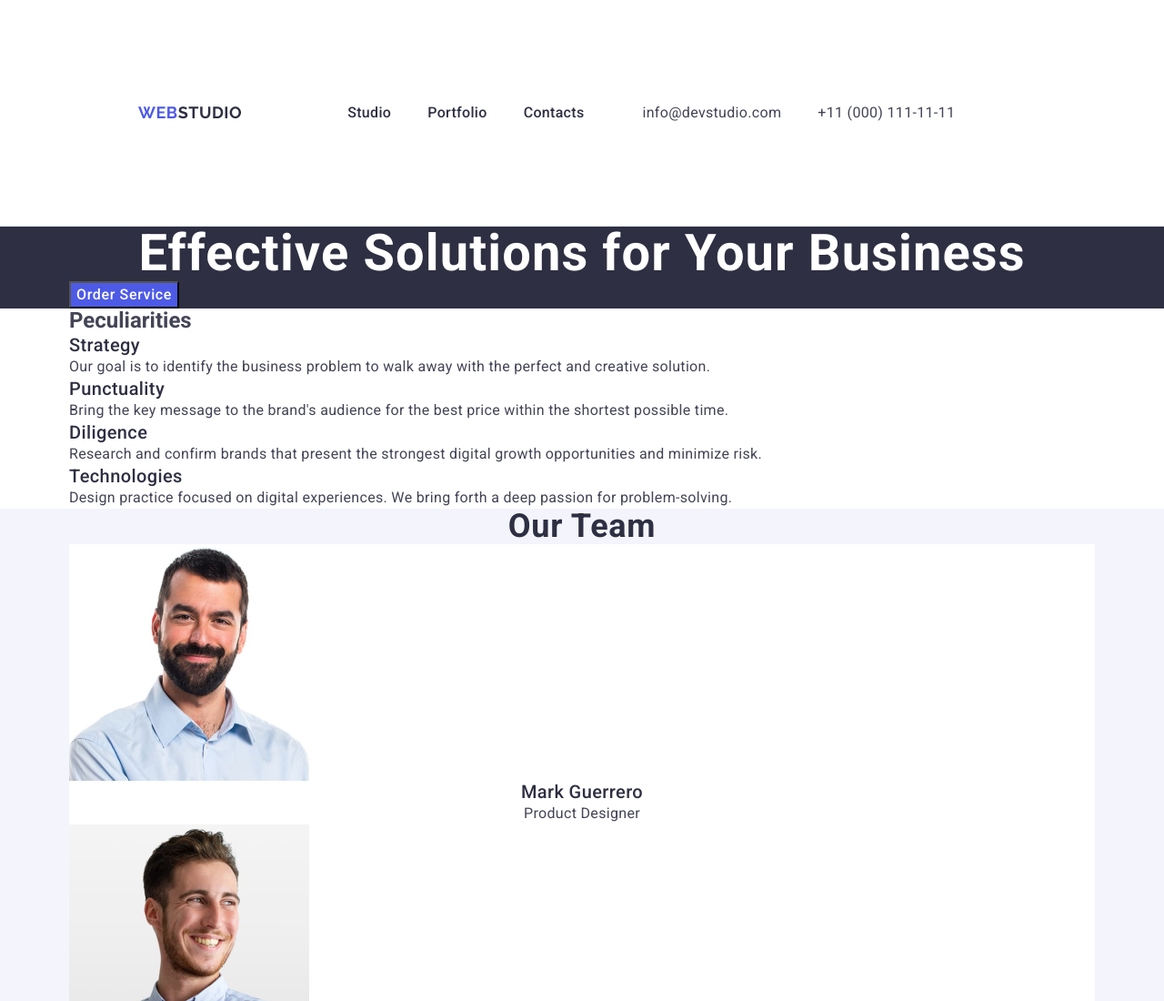
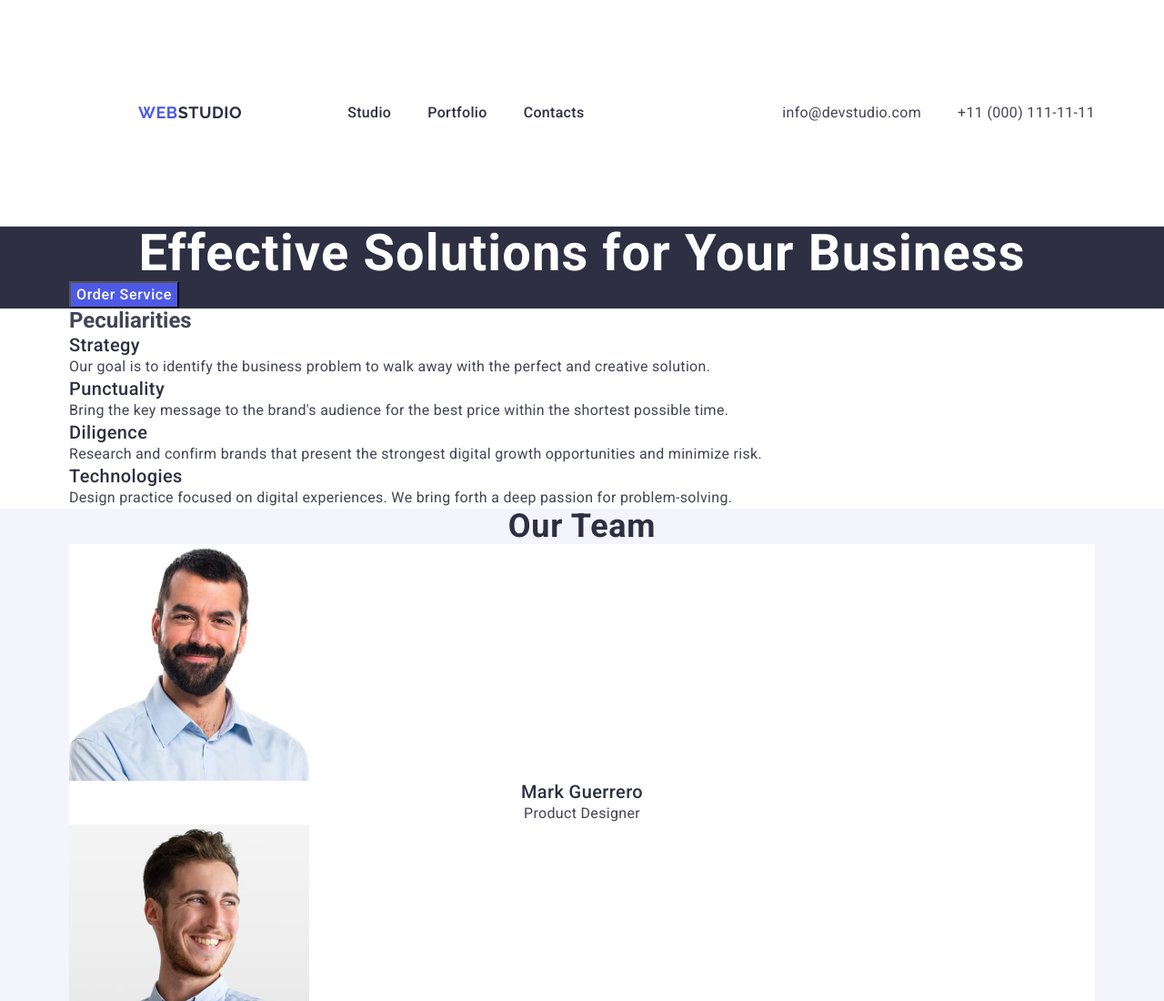
Before and after one commit to Tatyana25081974/goit-markup-hw-03, a plain HTML site: page index.html in a window 1280 px wide. Shown: the top 1100 px of the page at 91% size. Drawn offline with nearby package versions, Linux system fonts and the light colour scheme.

Commit message:
add initial files

```diff
--- a/css/styles.css
+++ b/css/styles.css
@@ -115,13 +115,15 @@ img {
 }
 .contacts-list {
     display: flex;
+    align-items: center;
     flex-direction: row;
-    justify-content: flex-end;
     gap: 40px;
-    padding: 24px;
+
+
 }
 .contacts-link {
-
+    display: block;
+    padding: 24px 0;
     font-weight: 400;
     font-size: 16px;
     line-height: 1.5;
@@ -134,13 +136,11 @@ img {
 }
 .contacts {
     font-style: normal;
+    margin-left: auto;
 }
 .contacts-item {
-    margin: 40px;
+    margin: 0;
     }
-.contacts-item {
-    margin: 0;
-}
 
 /*==================================/header styles/====================*/
 
```
